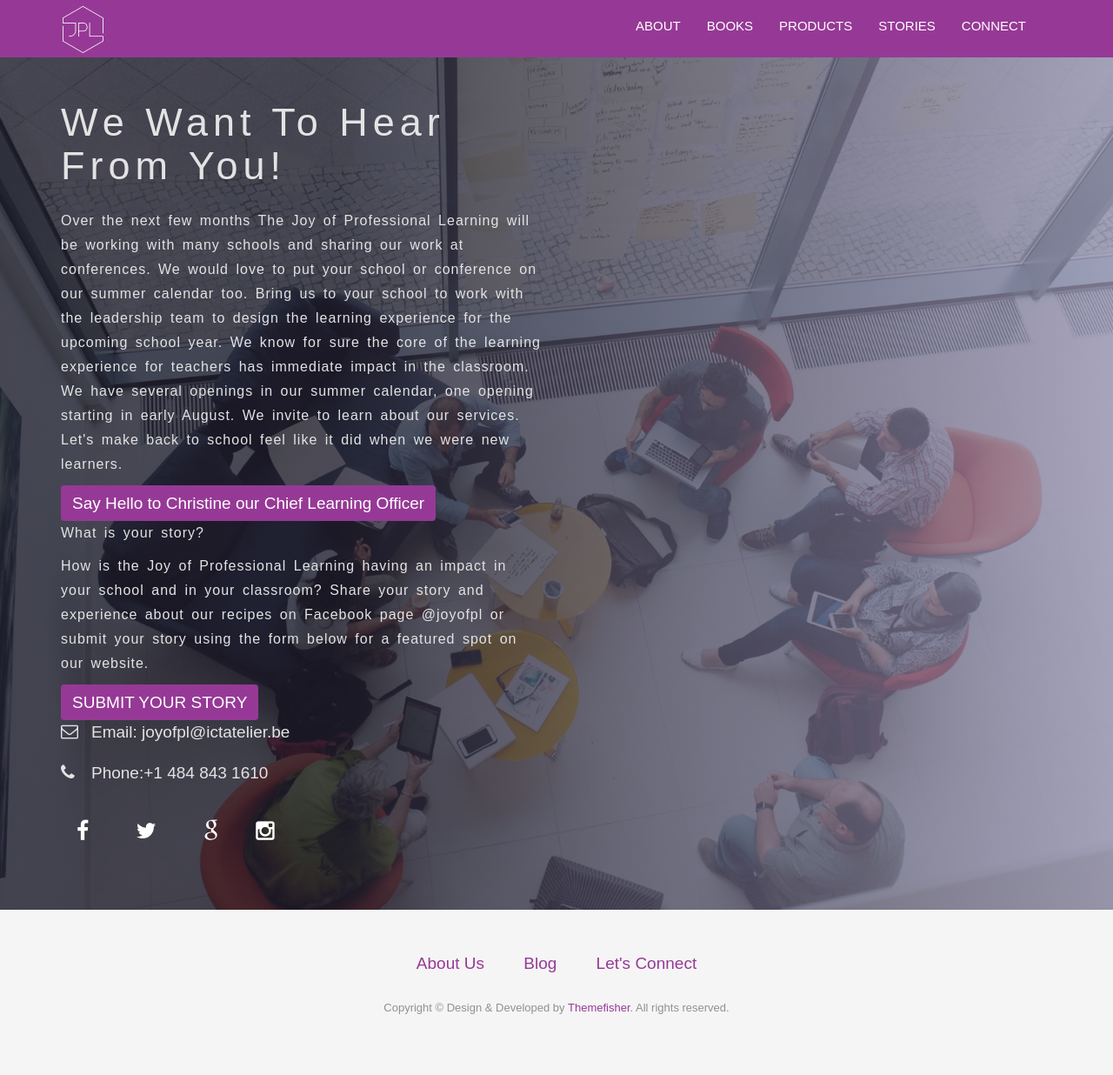
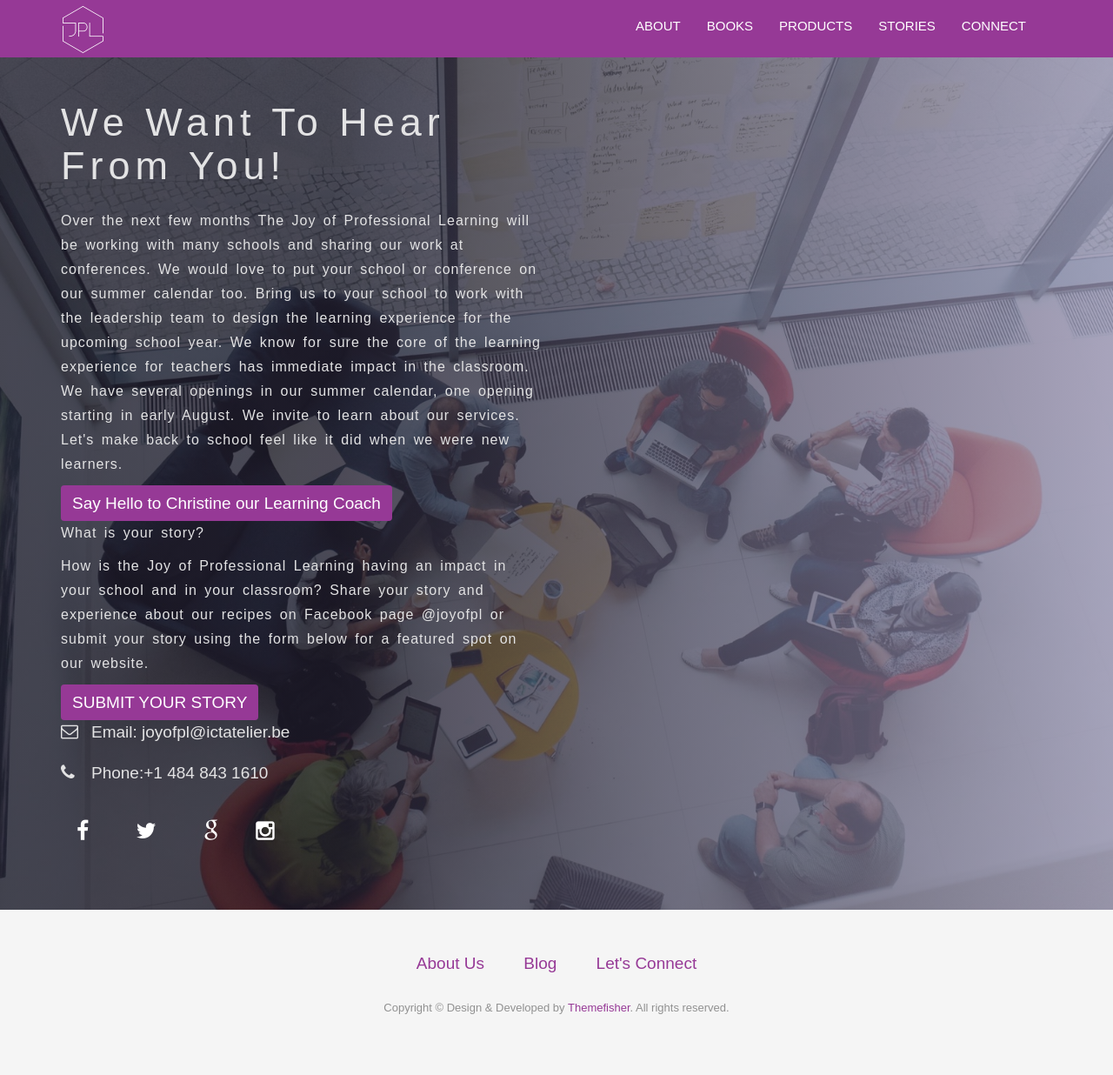
Before and after one commit to meesterkurt/joyofprofessionallearning, a Jekyll site: the page built from contact.html, in a window 1280 px wide. Shown: the whole page at 87% size. Built offline with Jekyll 4.4.1, drawn with Linux system fonts in a browser that asks for light colours; nearby versions of some CDN libraries.

Commit message:
Update from Forestry.io - contact.html

```diff
--- a/contact.html
+++ b/contact.html
@@ -14,7 +14,7 @@
         <h1>We want to hear from you!</h1>
           <p> Over the next few months The Joy of Professional Learning will be working with many schools and sharing our work at conferences. We would love to put your school or conference on our summer calendar too. Bring us to your school to work with the leadership team to design the learning experience for the upcoming school year. We know for sure the core of the learning experience for teachers has immediate impact in the classroom.  We have several openings in our summer calendar, one opening starting in early August. We invite to learn about our services. Let's make back to school feel like it did when we were new learners.</p>
           </ul>
-          <a class="btn btn-view-works" href="https://docs.google.com/forms/d/e/1FAIpQLSek52h3iUlDBh3HNz6-3A6uvoeH9aODXe7C2gCnuGXyZttW4w/viewform"> Say Hello to Christine our Chief Learning Officer </a>
+          <a class="btn btn-view-works" href="https://docs.google.com/forms/d/e/1FAIpQLSek52h3iUlDBh3HNz6-3A6uvoeH9aODXe7C2gCnuGXyZttW4w/viewform"> Say Hello to Christine our Learning Coach </a>
       <div>
       <div>
        <div>
```
